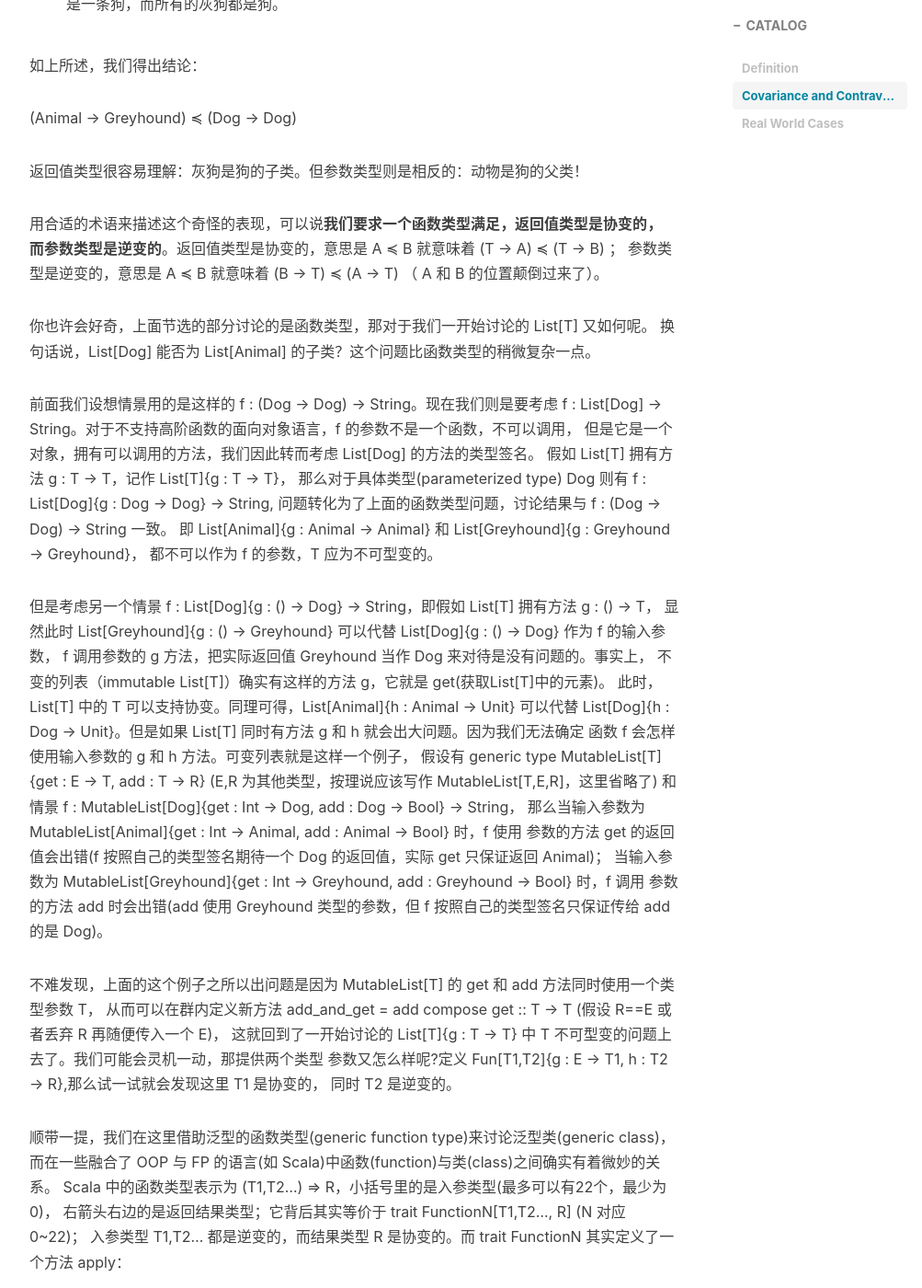
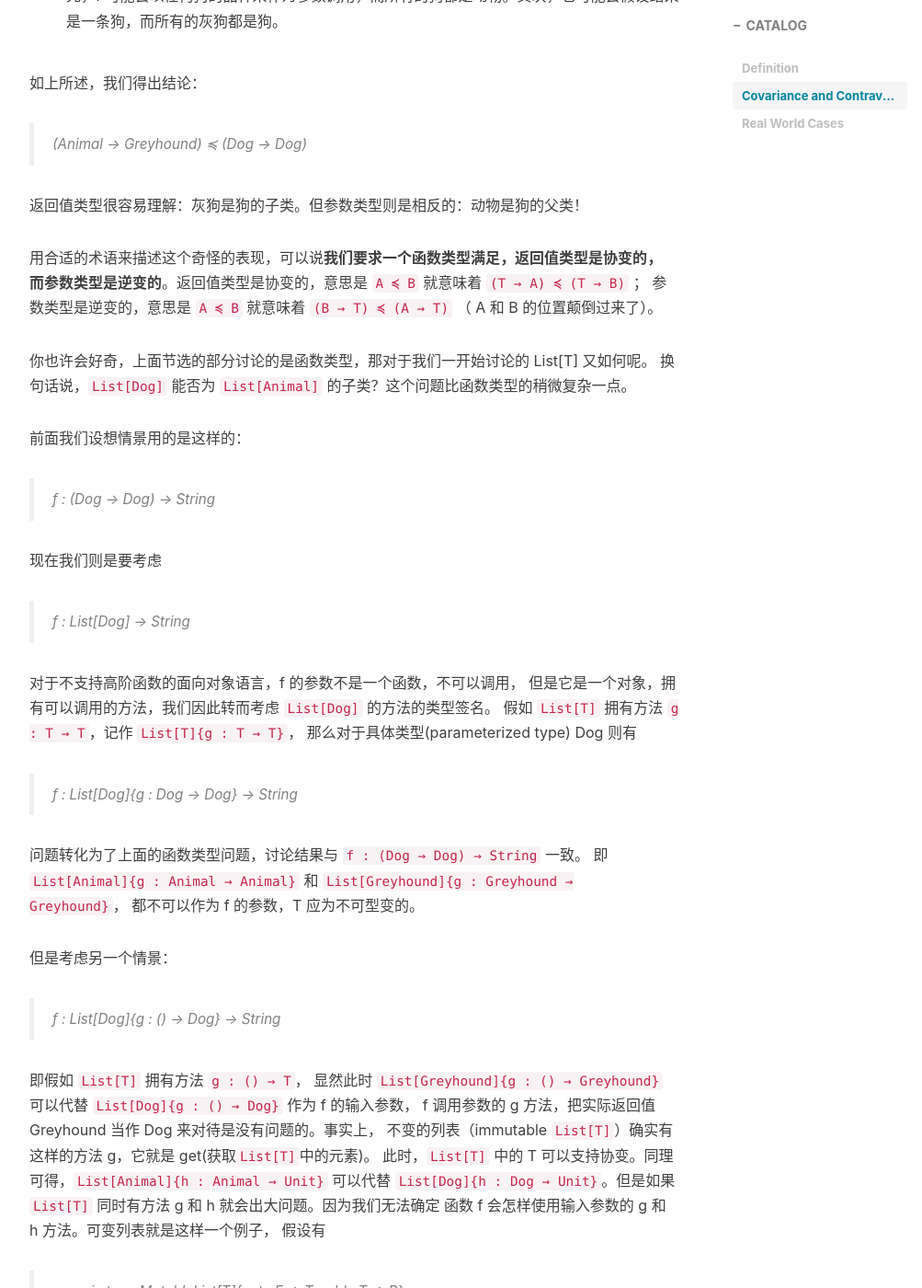
Before and after one commit to gonearewe/gonearewe.github.io, a Jekyll site: the page built from _posts/2020-07-26-泛型的协变与逆变.md, in a window 1280 px wide and 1400 px high, scrolled down 2672 px. Shown: the whole window at 92% size, without its empty margins (233-1236 px from the left). Built offline with Jekyll 4.4.1, drawn with Linux system fonts in a browser that asks for light colours; nearby versions of some CDN libraries; comment, search, counter and statistics services are not loaded; some of the changed text lies outside the part shown.

Commit message:
improve format

```diff
--- a/_posts/2020-07-26-泛型的协变与逆变.md
+++ b/_posts/2020-07-26-泛型的协变与逆变.md
@@ -53,8 +53,8 @@ specifying the data type(s) that the class works on](https://stackoverflow.com/q
 
 # Covariance and Contravariance
 
-对于一个 generic type，比如 List[T]，如果对 A 及其子类型 B，满足 List[B] 也是 List[A] 的子类型，
-那么就称这一现象为 covariance(协变)；如果 List[A] 是 List[B] 的子类型，即与原来的父子关系刚好相反，
+对于一个 generic type，比如 `List[T]`，如果对 A 及其子类型 B，满足 `List[B]` 也是 `List[A]` 的子类型，
+那么就称这一现象为 covariance(协变)；如果 `List[A]` 是 `List[B]` 的子类型，即与原来的父子关系刚好相反，
 则称为 contravariance(逆变)。如果一个类型 T 支持协变或逆变，则称这个类型为 variance(可型变)，
 否则称为 invariant(不可型变的)。
 
@@ -68,7 +68,7 @@ specifying the data type(s) that the class works on](https://stackoverflow.com/q
 
 假设我有如下三种类型：
 
-Greyhound ≼ Dog ≼ Animal
+> Greyhound ≼ Dog ≼ Animal
 
 Greyhound （灰狗）是 Dog （狗）的子类，而 Dog 则是 Animal （动物）的子类。
 由于子类型通常是可传递的，因此我们也称 Greyhound 是 Animal 的子类。
@@ -85,63 +85,91 @@ Greyhound （灰狗）是 Dog （狗）的子类，而 Dog 则是 Animal （动
 
 现在我想给函数 f 传入某个函数 g 来调用。我们来瞧瞧当 g 为以上四种类型时，会发生什么情况。
 
-1. 我们假设 g : Greyhound → Greyhound， f(g) 的类型是否安全？
+1. 我们假设 `g : Greyhound → Greyhound`， f(g) 的类型是否安全？
 不安全，因为在 f 函数体内调用它的参数(g 函数)时，提供给 g 的可能是一个不同于灰狗但又是狗的子类，例如 GermanShepherd （牧羊犬）；
-1. 我们假设 g : Greyhound → Animal， f(g) 的类型是否安全？
+1. 我们假设 `g : Greyhound → Animal`， f(g) 的类型是否安全？
 不安全。理由同(1)；
-3. 我们假设 g : Animal → Animal， f(g) 的类型是否安全？
+3. 我们假设 `g : Animal → Animal`， f(g) 的类型是否安全？
 不安全。因为 f 有可能在调用完 g 之后，让 g 的返回值，也就是 Animal （动物）狗叫，但是并非所有动物都会狗叫；
-4. 我们假设 g : Animal → Greyhound， f(g) 的类型是否安全？
+4. 我们假设 `g : Animal → Greyhound`， f(g) 的类型是否安全？
 是的，它的类型是安全的。首先，f 可能会以任何狗的品种来作为参数调用，而所有的狗都是动物。其次，它可能会假设结果是一条狗，而所有的灰狗都是狗。
 
 如上所述，我们得出结论：
 
-(Animal → Greyhound) ≼ (Dog → Dog)
+> (Animal → Greyhound) ≼ (Dog → Dog)
 
 返回值类型很容易理解：灰狗是狗的子类。但参数类型则是相反的：动物是狗的父类！
 
 用合适的术语来描述这个奇怪的表现，可以说**我们要求一个函数类型满足，返回值类型是协变的，
-而参数类型是逆变的**。返回值类型是协变的，意思是 A ≼ B 就意味着 (T → A) ≼ (T → B) ；
-参数类型是逆变的，意思是 A ≼ B 就意味着 (B → T) ≼ (A → T) （ A 和 B 的位置颠倒过来了）。
+而参数类型是逆变的**。返回值类型是协变的，意思是 `A ≼ B` 就意味着 `(T → A) ≼ (T → B)` ；
+参数类型是逆变的，意思是 `A ≼ B` 就意味着 `(B → T) ≼ (A → T)` （ A 和 B 的位置颠倒过来了）。
 
 你也许会好奇，上面节选的部分讨论的是函数类型，那对于我们一开始讨论的 List[T] 又如何呢。
-换句话说，List[Dog] 能否为 List[Animal] 的子类？这个问题比函数类型的稍微复杂一点。
+换句话说，`List[Dog]` 能否为 `List[Animal]` 的子类？这个问题比函数类型的稍微复杂一点。
 
-前面我们设想情景用的是这样的 f : (Dog → Dog) → String。现在我们则是要考虑
-f : List[Dog] → String。对于不支持高阶函数的面向对象语言，f 的参数不是一个函数，不可以调用，
-但是它是一个对象，拥有可以调用的方法，我们因此转而考虑 List[Dog] 的方法的类型签名。
-假如 List[T] 拥有方法 g : T → T，记作 List[T]{g : T → T}，
-那么对于具体类型(parameterized type) Dog 则有 f : List[Dog]{g : Dog → Dog} → String,
-问题转化为了上面的函数类型问题，讨论结果与 f : (Dog → Dog) → String 一致。
-即 List[Animal]{g : Animal → Animal} 和 List[Greyhound]{g : Greyhound → Greyhound}，
+前面我们设想情景用的是这样的：
+
+> f : (Dog → Dog) → String
+
+现在我们则是要考虑
+
+> f : List[Dog] → String
+
+对于不支持高阶函数的面向对象语言，f 的参数不是一个函数，不可以调用，
+但是它是一个对象，拥有可以调用的方法，我们因此转而考虑 `List[Dog]` 的方法的类型签名。
+假如 `List[T]` 拥有方法 `g : T → T`，记作 `List[T]{g : T → T}`，
+那么对于具体类型(parameterized type) Dog 则有
+
+> f : List[Dog]{g : Dog → Dog} → String
+
+问题转化为了上面的函数类型问题，讨论结果与 `f : (Dog → Dog) → String` 一致。
+即 `List[Animal]{g : Animal → Animal}` 和 `List[Greyhound]{g : Greyhound → Greyhound}`，
 都不可以作为 f 的参数，T 应为不可型变的。
 
-但是考虑另一个情景 f : List[Dog]{g : () → Dog} → String，即假如 List[T] 拥有方法 g : () → T，
-显然此时 List[Greyhound]{g : () → Greyhound} 可以代替 List[Dog]{g : () → Dog} 作为 f 的输入参数，
+但是考虑另一个情景：
+
+> f : List[Dog]{g : () → Dog} → String
+
+即假如 `List[T]` 拥有方法 `g : () → T`，
+显然此时 `List[Greyhound]{g : () → Greyhound}` 可以代替 `List[Dog]{g : () → Dog}` 作为 f 的输入参数，
 f 调用参数的 g 方法，把实际返回值 Greyhound 当作 Dog 来对待是没有问题的。事实上，
-不变的列表（immutable List[T]）确实有这样的方法 g，它就是 get(获取List[T]中的元素)。
-此时，List[T] 中的 T 可以支持协变。同理可得，List[Animal]{h : Animal → Unit} 可以代替
-List[Dog]{h : Dog → Unit}。但是如果 List[T] 同时有方法 g 和 h 就会出大问题。因为我们无法确定
+不变的列表（immutable `List[T]`）确实有这样的方法 g，它就是 get(获取`List[T]`中的元素)。
+此时，`List[T]` 中的 T 可以支持协变。同理可得，`List[Animal]{h : Animal → Unit}` 可以代替
+`List[Dog]{h : Dog → Unit}`。但是如果 `List[T]` 同时有方法 g 和 h 就会出大问题。因为我们无法确定
 函数 f 会怎样使用输入参数的 g 和 h 方法。可变列表就是这样一个例子，
-假设有 generic type MutableList[T]{get : E → T, add : T → R}
-(E,R 为其他类型，按理说应该写作 MutableList[T,E,R]，这里省略了)
-和情景 f : MutableList[Dog]{get : Int → Dog, add : Dog → Bool} → String，
-那么当输入参数为 MutableList[Animal]{get : Int → Animal, add : Animal → Bool} 时，f 使用
+假设有
+
+> generic type MutableList[T]{get : E → T, add : T → R}
+>
+> (E,R 为其他类型，按理说应该写作 MutableList[T,E,R]，这里省略了)
+
+和情景
+
+> f : MutableList[Dog]{get : Int → Dog, add : Dog → Bool} → String
+
+那么当输入参数为 `MutableList[Animal]{get : Int → Animal, add : Animal → Bool}` 时，f 使用
 参数的方法 get 的返回值会出错(f 按照自己的类型签名期待一个 Dog 的返回值，实际 get 只保证返回 Animal)；
-当输入参数为 MutableList[Greyhound]{get : Int → Greyhound, add : Greyhound → Bool} 时，f 调用
+当输入参数为 `MutableList[Greyhound]{get : Int → Greyhound, add : Greyhound → Bool}` 时，f 调用
 参数的方法 add 时会出错(add 使用 Greyhound 类型的参数，但 f 按照自己的类型签名只保证传给 add 的是 Dog)。
 
-不难发现，上面的这个例子之所以出问题是因为 MutableList[T] 的 get 和 add 方法同时使用一个类型参数 T，
-从而可以在群内定义新方法 add_and_get = add compose get :: T → T (假设 R==E 或者丢弃 R 再随便传入一个 E)，
-这就回到了一开始讨论的 List[T]{g : T → T} 中 T 不可型变的问题上去了。我们可能会灵机一动，那提供两个类型
-参数又怎么样呢?定义 Fun[T1,T2]{g : E → T1, h : T2 → R},那么试一试就会发现这里 T1 是协变的，
+不难发现，上面的这个例子之所以出问题是因为 `MutableList[T]` 的 get 和 add 方法同时使用一个类型参数 T，
+从而可以在群内定义新方法
+
+> add_and_get = add compose get :: T → T (假设 R==E 或者丢弃 R 再随便传入一个 E)
+
+这就回到了一开始讨论的 `List[T]{g : T → T}` 中 T 不可型变的问题上去了。我们可能会灵机一动，那提供两个类型
+参数又怎么样呢?定义
+
+> Fun[T1,T2]{g : E → T1, h : T2 → R}
+
+那么试一试就会发现这里 T1 是协变的，
 同时 T2 是逆变的。
 
 顺带一提，我们在这里借助泛型的函数类型(generic function type)来讨论泛型类(generic class)，
 而在一些融合了 OOP 与 FP 的语言(如 Scala)中函数(function)与类(class)之间确实有着微妙的关系。
-Scala 中的函数类型表示为 (T1,T2…) => R，小括号里的是入参类型(最多可以有22个，最少为0)，
-右箭头右边的是返回结果类型；它背后其实等价于 trait FunctionN[T1,T2…, R] (N 对应 0~22)；
-入参类型 T1,T2… 都是逆变的，而结果类型 R 是协变的。而 trait FunctionN 其实定义了一个方法 apply：
+Scala 中的函数类型表示为 `(T1,T2…) => R`，小括号里的是入参类型(最多可以有22个，最少为0)，
+右箭头右边的是返回结果类型；它背后其实等价于 `trait FunctionN[T1,T2…, R]` (N 对应 0~22)；
+入参类型 T1,T2… 都是逆变的，而结果类型 R 是协变的。而 `trait FunctionN` 其实定义了一个方法 apply：
 
 <pre>
 trait Function2[-T1,-T2,+R] {
```
